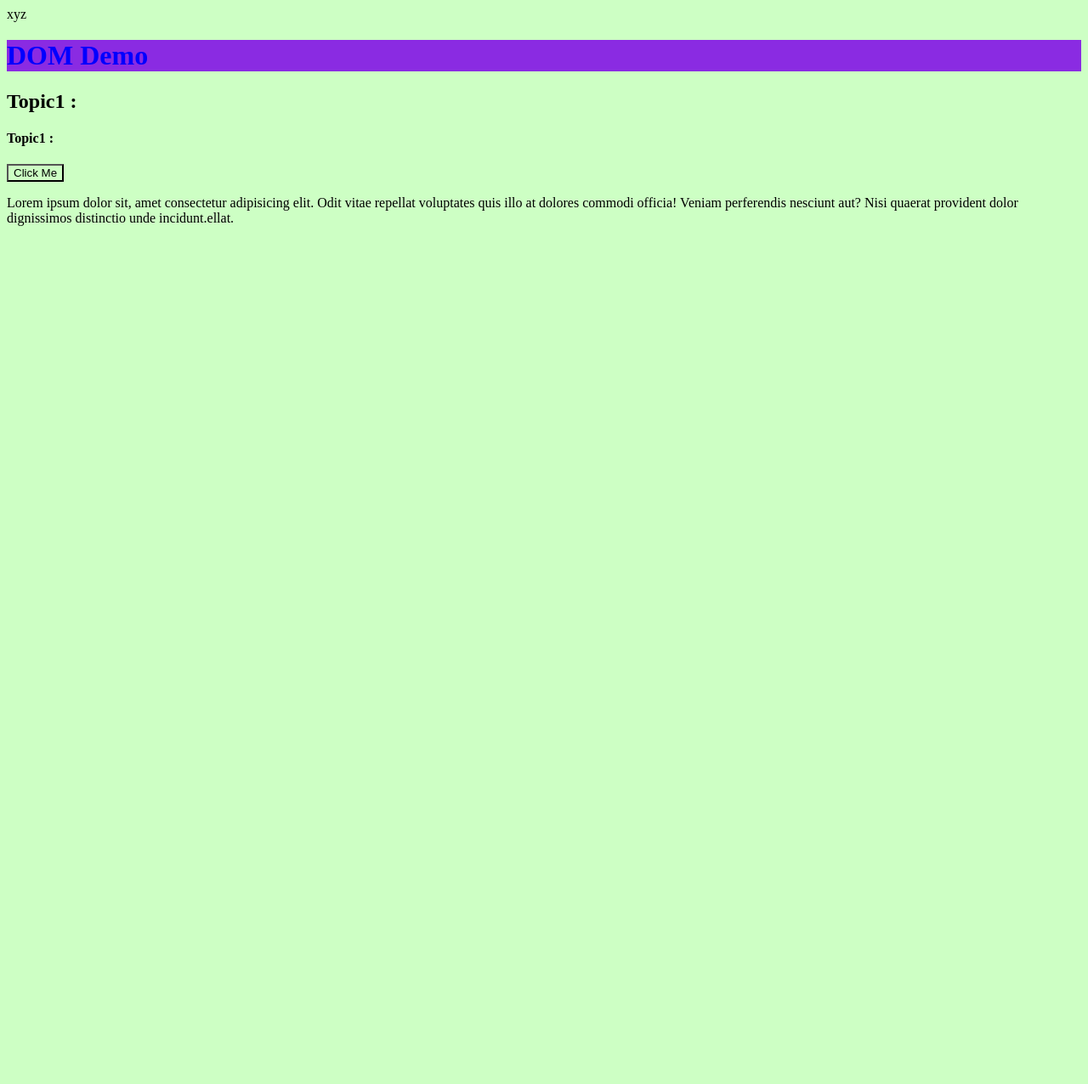
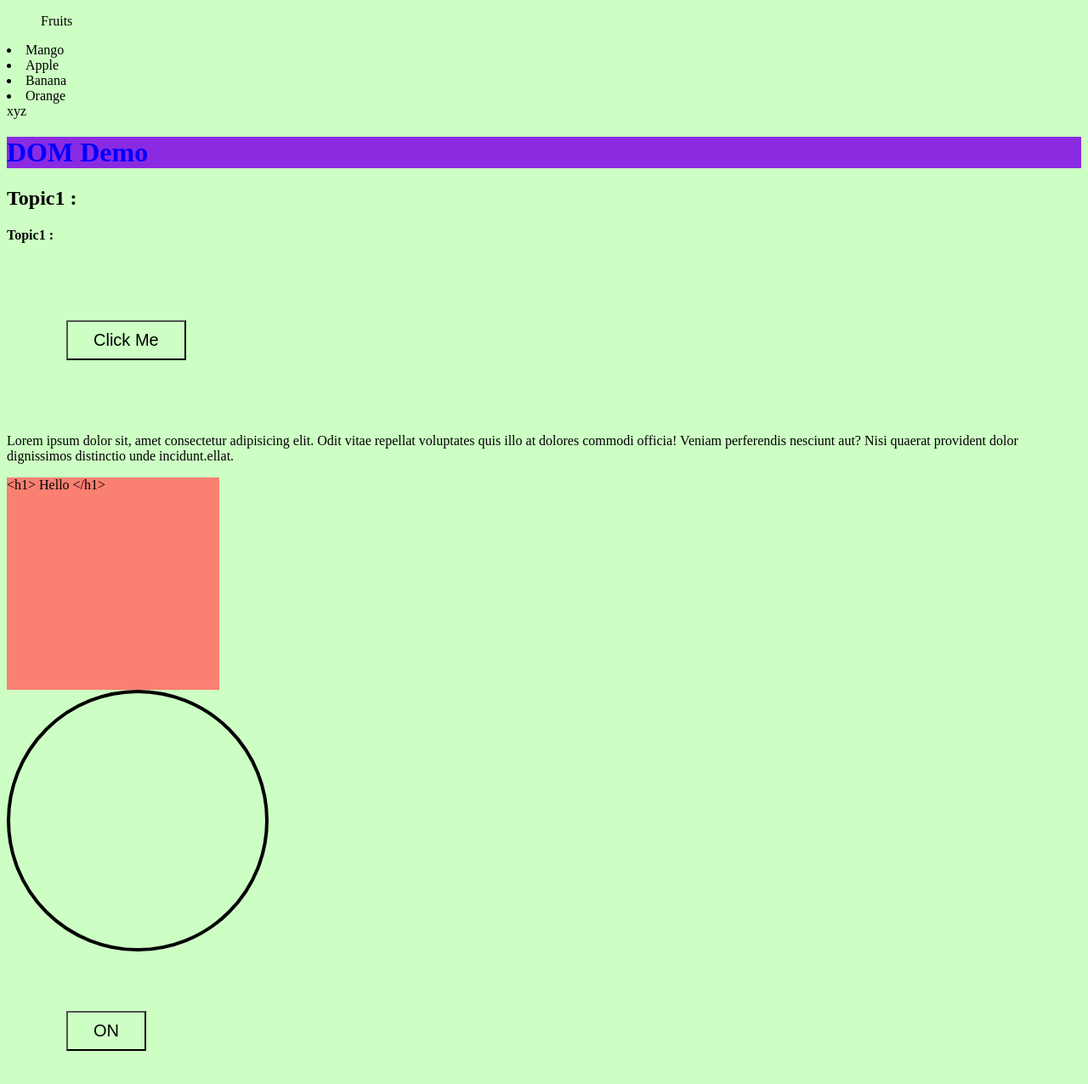
Before and after one commit to sudhanshu-77/JavaScript_Challenge, a website: page JavaScript/Day-7/DOM-Part-1/index.html in a window 1280 px wide. Shown: the whole page at 85% size. Before the commit the page ends 800 px from the top, so only its background shows below. Drawn offline with Linux system fonts and the light colour scheme.

Commit message:
DOM Part - 1

```diff
--- a/JavaScript/Day-7/DOM-Part-1/index.html
+++ b/JavaScript/Day-7/DOM-Part-1/index.html
@@ -8,6 +8,14 @@
 
 </head>
 <body>
+    <div>
+        <ul> Fruits</ul>
+            <li>Mango</li>
+            <li>Apple</li>
+            <li>Banana</li>
+            <li>Orange</li>
+
+    </div>
     <div>xyz</div>
     <!-- never use same id , it is unique -->
     <!-- we can use class more than 1  -->
@@ -17,6 +25,15 @@
     <button>Click Me</button>
     <p>Lorem ipsum dolor sit, amet consectetur adipisicing elit. Odit vitae repellat voluptates quis illo at dolores commodi officia! Veniam perferendis nesciunt aut? Nisi quaerat provident dolor dignissimos distinctio unde incidunt.ellat.</p>
 
+        <div id="box">
+            <h1>hello</h1>
+        </div>
+
+        <div class="bulb">
+
+        </div>
+
+        <button>ON</button>
    <script src="script.js"></script>
 </body>
 </html>
--- a/JavaScript/Day-7/DOM-Part-1/script.js
+++ b/JavaScript/Day-7/DOM-Part-1/script.js
@@ -5,6 +5,11 @@ console.log(window);
 console.dir(document.body)
 
 // HTML ko javaScript ke andar access krneka tarika hai DOM.
+/* 4 Pillars of DOM :-
+1. Selection of an Element
+2. Changing HTML
+3. Changing Css
+4. Event Listener   */
 
 
 // DOM Manipulation :-
@@ -15,23 +20,23 @@ let heading = document.getElementById("heading"); //h1
 console.log(heading);
 
 
-/*2. Selecting with class <br>
-   document.getElementsByClassName("myClass") <br> -> return HTML collections, which is similar to array */
+/*2. Selecting with class
+   document.getElementsByClassName("myClass")  -> return HTML collections, which is similar to array */
 let headings = document.getElementsByClassName("heading");
 console.dir(headings);
 console.log(headings);
 
-/*3. Selecting with tag <br>
+/*3. Selecting with tag
    document.getElementsByTagName("p") */
 
 let parahs = document.getElementsByTagName("p");
 console.dir(parahs);
 
 /*4. Query Selector
-   document.querySelector("myID/myClass/tag") <br>
+   document.querySelector("myID/myClass/tag")
    -> returns first element
 
-   document.querySelectorAll("myId/myClass/tag") <br>
+   document.querySelectorAll("myId/myClass/tag")
    -> returns a NodeList */
 
 let firselements = document.querySelector(".myClass");
@@ -45,3 +50,33 @@ console.dir(allElements);
  * innerText : returns the text context of the elements and its children
  * inner HTML : returns the plain text or HTML contents in the element
  * textContent : returns textual content even for hidden elements */
+
+// Difference between inner HTML and Text Content;
+
+var box = document.querySelector("#box");
+box.innerHTML = "<h1> Hello </h1>" ;
+
+
+var box = document.querySelector("#box");
+box.textContent = "<h1> Hello </h1>" ;
+
+
+// Event Listener
+
+var bulb = document.querySelector(".bulb1");
+var btn = document.querySelector("button");
+
+var flag = 0
+
+btn.addEventListener("click",function(){
+   if(flag == 0){
+      bulb.style.backgroundColor = "red"
+      console.log("Cliocked")
+      flag = 1
+   } else {
+      bulb.style.backgroundColor = "transparent"
+      console.log("Click Again")
+      flag = 0
+   }
+
+});
--- a/JavaScript/Day-7/DOM-Part-1/style.css
+++ b/JavaScript/Day-7/DOM-Part-1/style.css
@@ -10,3 +10,22 @@ p{
 
     color: black;
 }
+#box{
+    height: 250px;
+    width: 250px;
+    background-color: salmon;
+}
+.bulb{
+    height: 300px;
+    width: 300px;
+    border-radius: 50%;
+    border: 4px solid black;
+
+
+}
+button{
+    padding: 10px 30px;
+    font-size: 20px;
+    margin: 70px;
+
+}
```
